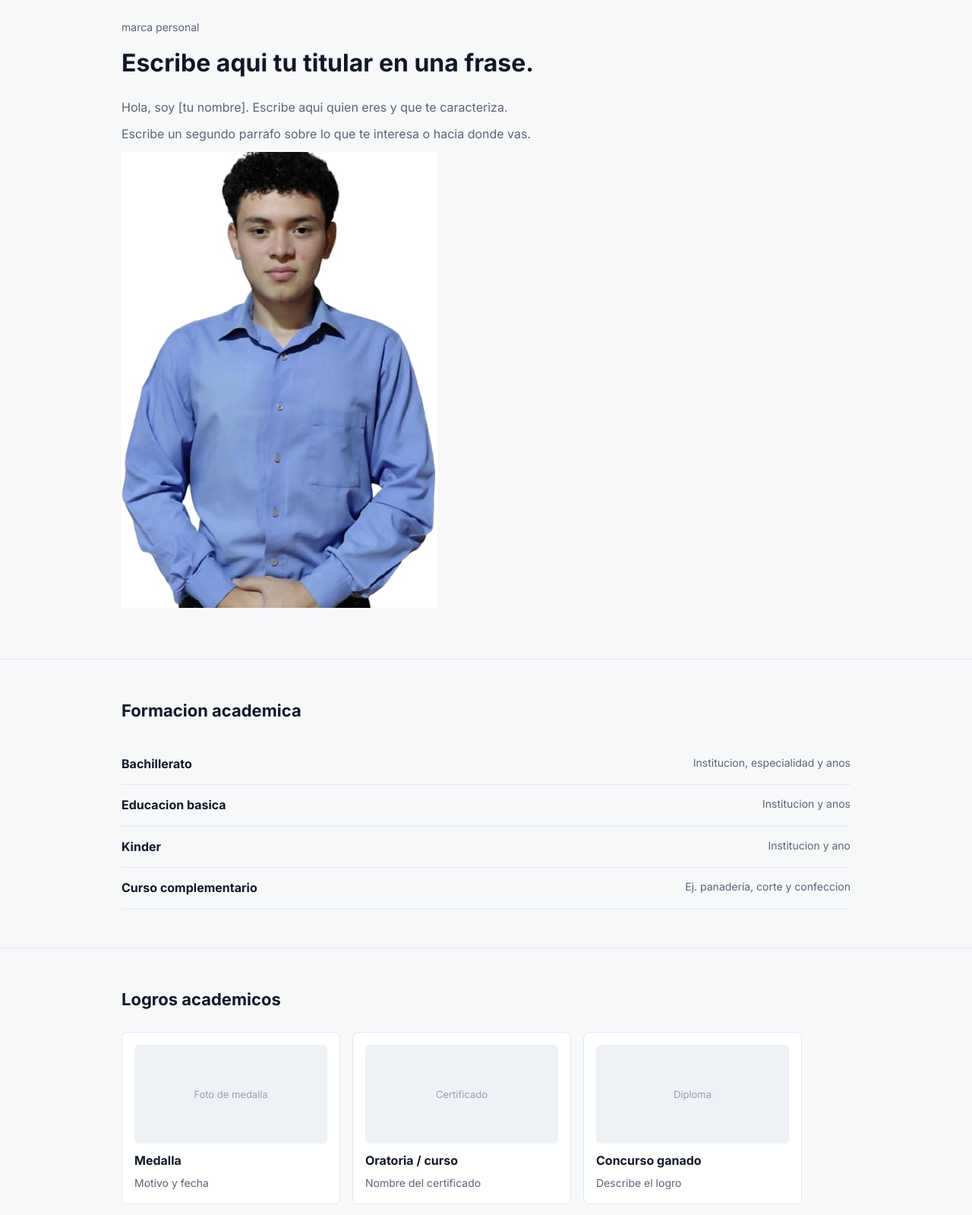
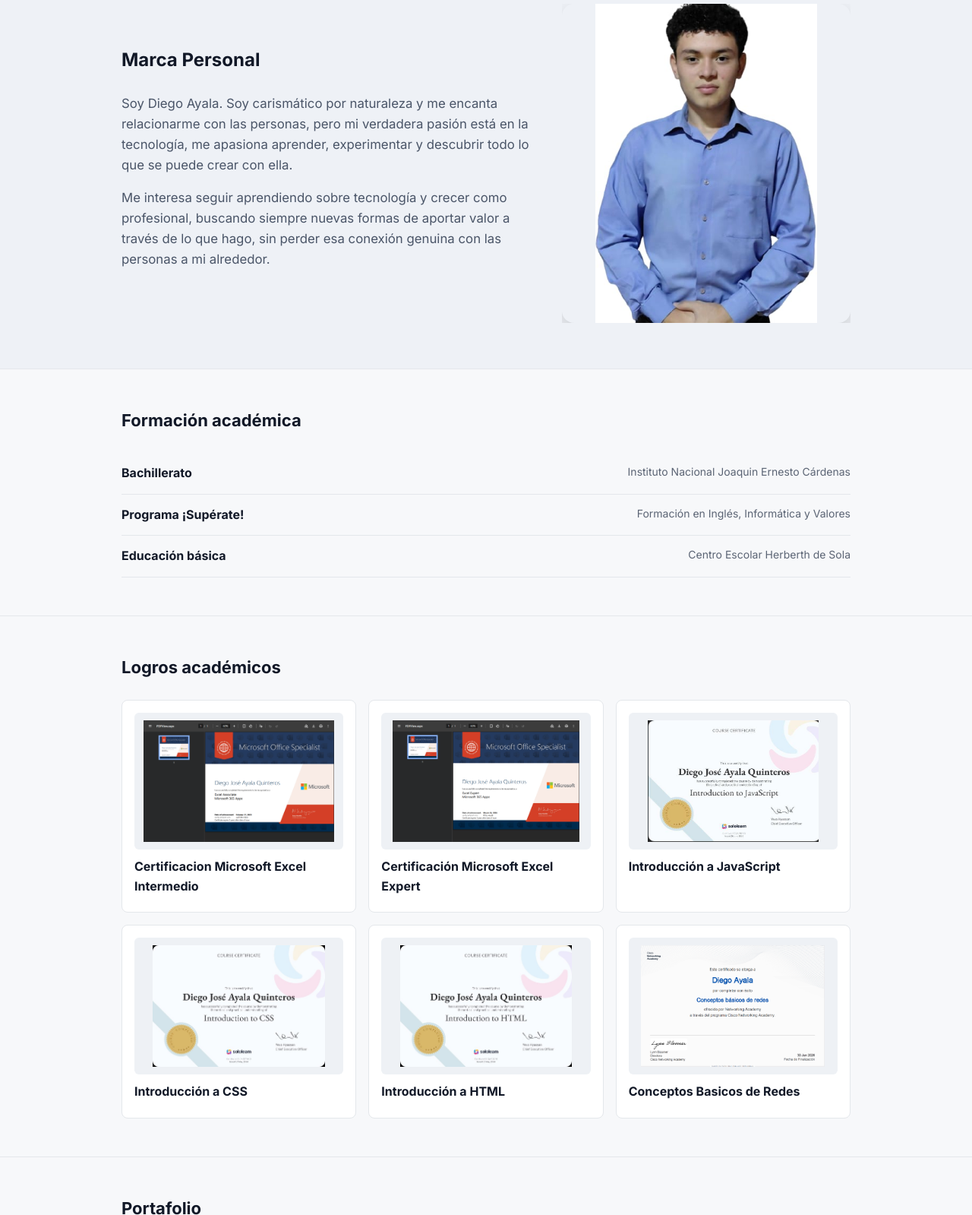
Before and after one commit to diego-aya07/Sitio_Web_de_Marca_Personal, a plain HTML site: page index.html in a window 1280 px wide. Shown: the part 120-1719 px from the top of the page at 76% size. Drawn offline with Linux system fonts and the light colour scheme.

Commit message:
Terminado

```diff
--- a/diseno.css
+++ b/diseno.css
@@ -28,6 +28,7 @@ header {
   background-color: #0f2a5c;
   position: sticky;
   top: 0;
+  z-index: 100;
 }
 
 .barra {
@@ -69,26 +70,55 @@ header {
 
 /* ---------- SECCIÓN DE INICIO ---------- */
 .hero {
-  padding: 80px 0 60px 0;
+    background: #eef1f6;
+    padding: 60px 40px;
+  }
+  .hero .contenedor {
+    display: flex;
+    align-items: center;
+    justify-content: space-between;
+    gap: 40px;
+    margin: 0 auto;
+  }
+  .hero .texto {
+    flex: 1;
+  }
+  .etiqueta {
+    text-transform: lowercase;
+    font-family: monospace;
+    color: #4a5568;
+    margin-bottom: 8px;
+  }
+  .hero h1 {
+    font-size: 2.5rem;
+    color: #0f1a2b;
+    margin-bottom: 20px;
+  }
+  .hero p {
+    color: #4a5568;
+    font-size: 1.05rem;
+    line-height: 1.6;
+    margin-bottom: 16px;
+  }
+  .foto-wrapper {
+  position: relative;
+  width: 380px;
+  height: 420px;
+  overflow: hidden;
+  flex-shrink: 0;
+  z-index: 1;
 }
 
-.etiqueta {
-  color: #2d7ff9;
-  font-size: 14px;
-  margin-bottom: 15px;
+.foto-wrapper img {
+  display: block;
+  width: 100%;
+  height: 100%;
+  object-fit: contain;
+  border-radius: 16px;
+  box-shadow: 0 10px 25px rgba(0,0,0,0.15);
+  position: relative;
+  z-index: 1;
 }
-
-.hero h1 {
-  font-size: 32px;
-  margin-bottom: 20px;
-}
-
-.hero p {
-  color: #5b6474;
-  max-width: 600px;
-  margin-bottom: 10px;
-}
-
 /* ---------- SECCIONES GENERALES ---------- */
 .seccion {
   padding: 50px 0;
@@ -107,6 +137,13 @@ header {
   gap: 10px;
   padding: 14px 0;
   border-bottom: 1px solid #e4e7eb;
+}
+
+.fila-info {
+  display: flex;
+  flex-direction: column;
+  align-items: flex-end;
+  text-align: right;
 }
 
 .fila span {
@@ -150,6 +187,34 @@ header {
 .tarjeta p {
   color: #5b6474;
   font-size: 14px;
+}
+
+.tarjetas-grid {
+  display: grid;
+  grid-template-columns: repeat(3, 1fr) ;
+  gap: 16px;
+  justify-content: center;
+}
+
+.tarjetas-grid .foto {
+  height: 180px;
+  padding: 6px;
+}
+
+.tarjetas-grid .foto img {
+  width: 100%;
+  height: 100%;
+  object-fit: cover;
+}
+
+.tarjetas-grid .tarjeta {
+  width: 100%;
+}
+
+@media (max-width: 700px) {
+  .tarjetas-grid {
+    grid-template-columns: repeat(2, 1fr);
+  }
 }
 
 /* ---------- FILTROS DEL PORTAFOLIO ---------- */
--- a/index.html
+++ b/index.html
@@ -7,19 +7,18 @@
 
   <link href="https://fonts.googleapis.com/css2?family=Inter:wght@400;600;700&display=swap" rel="stylesheet">
 
-  <!-- Aqui conectamos el archivo de estilos -->
   <link rel="stylesheet" href="diseno.css">
 </head>
 <body>
 
-  <!-- BARRA DE NAVEGACION -->
+  <!-- BARRA DE NAVEGACIÓN -->
   <header>
     <div class="contenedor barra">
       <a href="#inicio" class="nombre">Diego Ayala</a>
 
       <ul class="menu" id="menu">
         <li><a href="#formacion">Formacion academica</a></li>
-        <li><a href="#logros">Logros academicos</a></li>
+        <li><a href="#logros">Logros académicos</a></li>
         <li><a href="#voluntariado">Voluntariado</a></li>
         <li><a href="#portafolio">Portafolio</a></li>
         <li><a href="#curriculo">Curriculo</a></li>
@@ -30,116 +29,128 @@
   <!-- SECCION DE INICIO -->
  <section id="inicio" class="hero">
   <div class="contenedor">
-      <p class="etiqueta">marca personal</p>
-      <!-- EDITA AQUI: tu titular -->
-      <h1>Escribe aqui tu titular en una frase.</h1>
-      <!-- EDITA AQUI: parrafo(s) sobre ti -->
-      <p>Hola, soy [tu nombre]. Escribe aqui quien eres y que te caracteriza.</p>
-      <p>Escribe un segundo parrafo sobre lo que te interesa o hacia donde vas.</p>
-      <img src="foto.jpeg" aling>
+    <div class="texto">
+      <h2>Marca Personal</h2><br>
+      <p>Soy Diego Ayala. Soy carismático por naturaleza
+         y me encanta relacionarme con las personas, pero mi verdadera pasión está en la tecnología,
+         me apasiona aprender, experimentar y descubrir todo lo que se puede crear con ella.</p>
+      <p>Me interesa seguir aprendiendo sobre tecnología y crecer como profesional, buscando
+         siempre nuevas formas de aportar valor a través de lo que hago, sin perder esa conexión
+         genuina con las personas a mi alrededor.</p>
     </div>
-  </section>
-
-  <!-- FORMACION ACADEMICA -->
-  <section id="formacion" class="seccion">
-    <div class="contenedor">
-      <h2>Formacion academica</h2>
-
-      <div class="fila">
-        <strong>Bachillerato</strong>
-        <span><!-- EDITA AQUI -->Institucion, especialidad y anos</span>
-      </div>
-      <div class="fila">
-        <strong>Educacion basica</strong>
-        <span><!-- EDITA AQUI -->Institucion y anos</span>
-      </div>
-      <div class="fila">
-        <strong>Kinder</strong>
-        <span><!-- EDITA AQUI -->Institucion y ano</span>
-      </div>
-      <div class="fila">
-        <strong>Curso complementario</strong>
-        <span><!-- EDITA AQUI -->Ej. panaderia, corte y confeccion</span>
+    <div class="foto-wrapper">
+      <img src="foto.jpeg" alt="Foto de perfil">
     </div>
   </div>
 </section>
 
-  <!-- LOGROS ACADEMICOS -->
+  <!-- FORMACIÓN ACADÉMICA -->
+  <section id="formacion" class="seccion">
+    <div class="contenedor">
+      <h2>Formación académica</h2>
+
+      <div class="fila">
+  <strong>Bachillerato</strong>
+      <div class="fila-info">
+        <span>Instituto Nacional Joaquin Ernesto Cárdenas</span>
+      </div>
+     </div>
+      <div class="fila">
+        <strong>Programa ¡Supérate!</strong>
+        <span>Formación en Inglés, Informática y Valores</span>
+      </div>
+      <div class="fila">
+        <strong>Educación básica</strong>
+        <span>Centro Escolar Herberth de Sola</span>
+      </div>
+    </div>
+  </section>
+
+<!-- LOGROS ACADÉMICOS -->
 <section id="logros" class="seccion">
   <div class="contenedor">
-      <h2>Logros academicos</h2>
+    <h2>Logros académicos</h2>
 
-      <div class="tarjetas">
+    <div class="tarjetas-grid">
       <div class="tarjeta">
-          <div class="foto">Foto de medalla</div>
-          <h3>Medalla</h3>
-          <p><!-- EDITA AQUI -->Motivo y fecha</p>
+        <div class="foto" style="padding: 10px; overflow: hidden; background-color: #eef1f5; display: flex; align-items: center; justify-content: center;">
+          <img src="Excel-intermedio.png" alt="Certificacion Microsoft Excel Intermedio" style="max-width: 100%; max-height: 100%; object-fit: contain;">
         </div>
+        <h3>Certificacion Microsoft Excel Intermedio</h3>
+      </div>
+
       <div class="tarjeta">
-          <div class="foto">Certificado</div>
-          <h3>Oratoria / curso</h3>
-          <p><!-- EDITA AQUI -->Nombre del certificado</p>
+        <div class="foto" style="padding: 10px; overflow: hidden; background-color: #eef1f5; display: flex; align-items: center; justify-content: center;">
+          <img src="Expert.png" alt="Certificación Microsoft Excel Expert" style="max-width: 100%; max-height: 100%; object-fit: contain;">
         </div>
+        <h3>Certificación Microsoft Excel Expert</h3>
+      </div>
+
       <div class="tarjeta">
-          <div class="foto">Diploma</div>
-          <h3>Concurso ganado</h3>
-          <p><!-- EDITA AQUI -->Describe el logro</p>
+        <div class="foto" style="padding: 10px; overflow: hidden; background-color: #eef1f5; display: flex; align-items: center; justify-content: center;">
+          <img src="JS.jpeg" alt="Introducción a JavaScript" style="max-width: 100%; max-height: 100%; object-fit: contain;">
+        </div>
+        <h3>Introducción a JavaScript</h3>
+      </div>
+
+      <div class="tarjeta">
+        <div class="foto" style="padding: 10px; overflow: hidden; background-color: #eef1f5; display: flex; align-items: center; justify-content: center;">
+          <img src="CSS.jpeg" alt="Introducción a CSS" style="max-width: 100%; max-height: 100%; object-fit: contain;">
+        </div>
+        <h3>Introducción a CSS</h3>
+      </div>
+
+      <div class="tarjeta">
+        <div class="foto" style="padding: 10px; overflow: hidden; background-color: #eef1f5; display: flex; align-items: center; justify-content: center;">
+          <img src="HTML.jpeg" alt="Introducción a HTML" style="max-width: 100%; max-height: 100%; object-fit: contain;">
+        </div>
+        <h3>Introducción a HTML</h3>
+      </div>
+
+      <div class="tarjeta">
+        <div class="foto" style="padding: 10px; overflow: hidden; background-color: #eef1f5; display: flex; align-items: center; justify-content: center;">
+          <img src="Redes.png" alt="Conceptos Basicos de Redes" style="max-width: 100%; max-height: 100%; object-fit: contain;">
+        </div>
+        <h3>Conceptos Basicos de Redes</h3>
       </div>
     </div>
   </div>
 </section>
-
-  <!-- VOLUNTARIADO -->
-  <section id="voluntariado" class="seccion">
-    <div class="contenedor">
-      <h2>Voluntariado</h2>
-
-      <div class="tarjetas">
-        <div class="tarjeta">
-          <div class="foto">Foto: limpieza</div>
-          <p><!-- EDITA AQUI -->Descripcion breve</p>
-        </div>
-        <div class="tarjeta">
-          <div class="foto">Foto: iglesia</div>
-          <p><!-- EDITA AQUI -->Descripcion breve</p>
-        </div>
-      </div>
-    </div>
-  </section>
-
   <!-- PORTAFOLIO -->
  <section id="portafolio" class="seccion">
   <div class="contenedor">
     <h2>Portafolio</h2>
 
-      <div class="botones-filtro">
-        <button class="filtro activo" onclick="filtrarProyectos('todos')">Todos</button>
-        <button class="filtro" onclick="filtrarProyectos('tecnologia')">Tecnologia</button>
-      </div>
-
     <div class="tarjetas" id="listaProyectos">
       <div class="tarjeta proyecto" data-categoria="tecnologia">
-          <div class="foto">Hackaton</div>
-          <h3>Hackaton</h3>
-          <p><!-- EDITA AQUI -->Descripcion breve</p>
+        <div class="foto" style="padding: 10px; overflow: hidden; background-color: #eef1f5; display: flex; align-items: center; justify-content: center;">
+     <img src="Washdry.png" alt="Hackathon" style="max-width: 100%; max-height: 100%; object-fit: contain;">
+    </div>
+        <h3>WashDry</h3>
+        <p> Entrega de productos de CarWash </p>
     </div>
       <div class="tarjeta proyecto" data-categoria="tecnologia">
-          <div class="foto">Expo</div>
-          <h3>Expo</h3>
-          <p><!-- EDITA AQUI -->Descripcion breve</p>
+      <div class="foto" style="padding: 10px; overflow: hidden; background-color: #eef1f5; display: flex; align-items: center; justify-content: center;">
+        <img src="EduMotion.png" alt="Expo" style="max-width: 100%; max-height: 100%; object-fit: contain;">
+      </div>
+        <h3>EduMotion</h3>
+         <p> Videos academicos de las tres materias de ¡Supérate!</p>
       </div>
       <div class="tarjeta proyecto" data-categoria="tecnologia">
-          <div class="foto">ExpoTech</div>
-          <h3>ExpoTech</h3>
-          <p><!-- EDITA AQUI -->Descripcion breve</p>
+      <div class="foto" style="padding: 10px; overflow: hidden; background-color: #eef1f5; display: flex; align-items: center; justify-content: center;">
+        <img src="EmerTech.png" alt="ExpoTech" style="max-width: 100%; max-height: 100%; object-fit: contain;">
+      </div>
+        <h3>EmerTech</h3>
+         <p> Aplicacion de emergencias </p>
       </div>
     </div>
-
-  <!-- CURRICULO -->
+  </div>
+    </section>
+  <!-- CURRÍCULO -->
   <section id="curriculo" class="seccion">
     <div class="contenedor">
       <div class="caja-curriculo">
-        <h2>Descarga mi curriculo o escribeme</h2>
+        <h2>Descarga mi currículo o escríbeme</h2>
         <div class="botones-curriculo">
           <a href="#" class="boton" onclick="avisoCV(event)">Descargar CV (PDF)</a>
           <a href="mailto:tucorreo@ejemplo.com" class="boton boton-borde">Escribir correo</a>
@@ -148,7 +159,7 @@
     </div>
   </section>
 
-  <!-- Aqui conectamos el archivo de JavaScript -->
+  <!-- Aquí conectamos el archivo de JavaScript -->
   <script src="script.js"></script>
 </body>
 </html>
```
Also changed, not shown: CSS.jpeg (added), EduMotion.png (added), EmerTech.png (added), Excel-intermedio.png (added), Expert.png (added), HTML.jpeg (added), JS.jpeg (added), Redes.png (added), Washdry.png (added), iglesia.jpeg (added), voluntariado.jpeg (added). Lines whose indentation alone changed are shown as unchanged.
